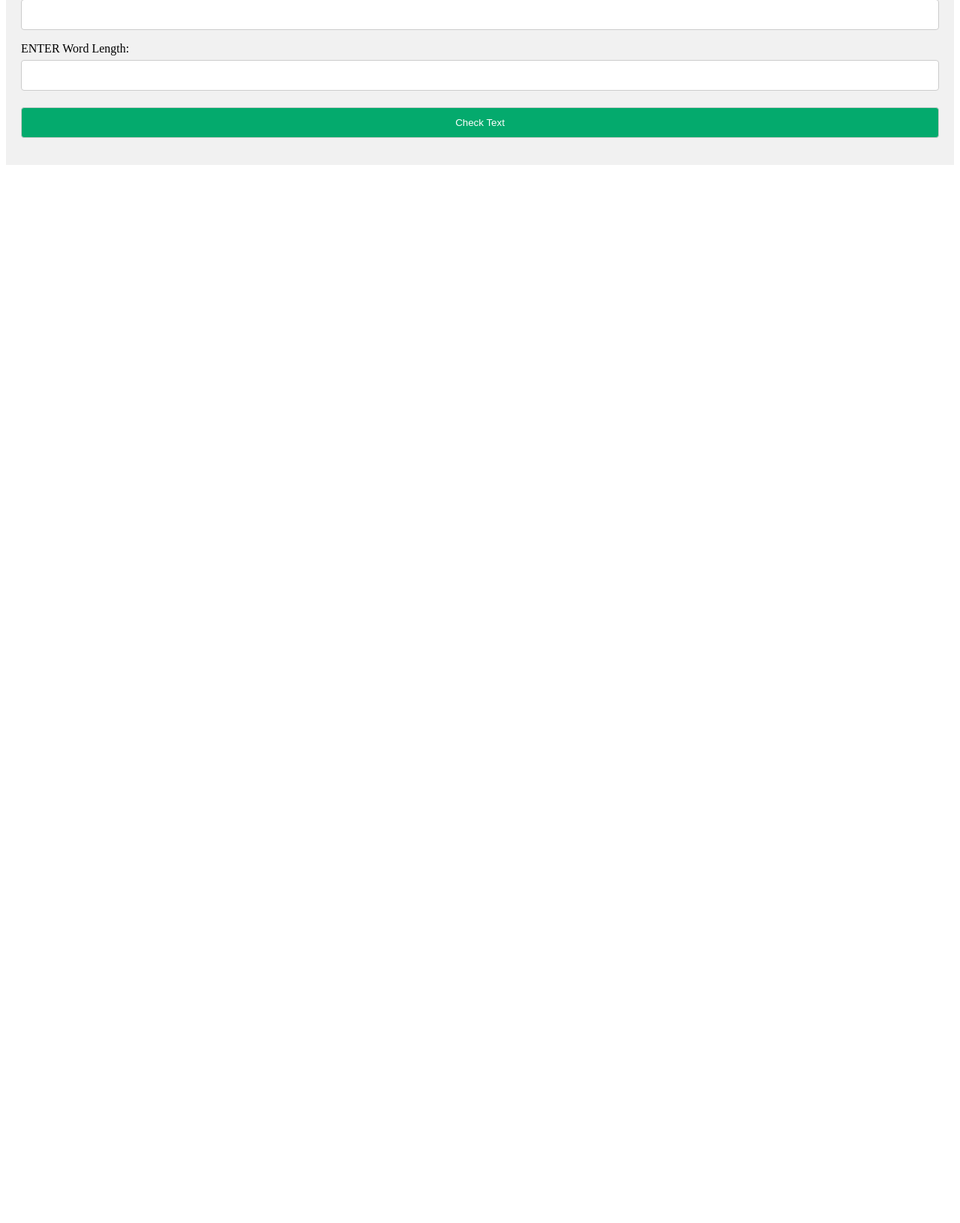
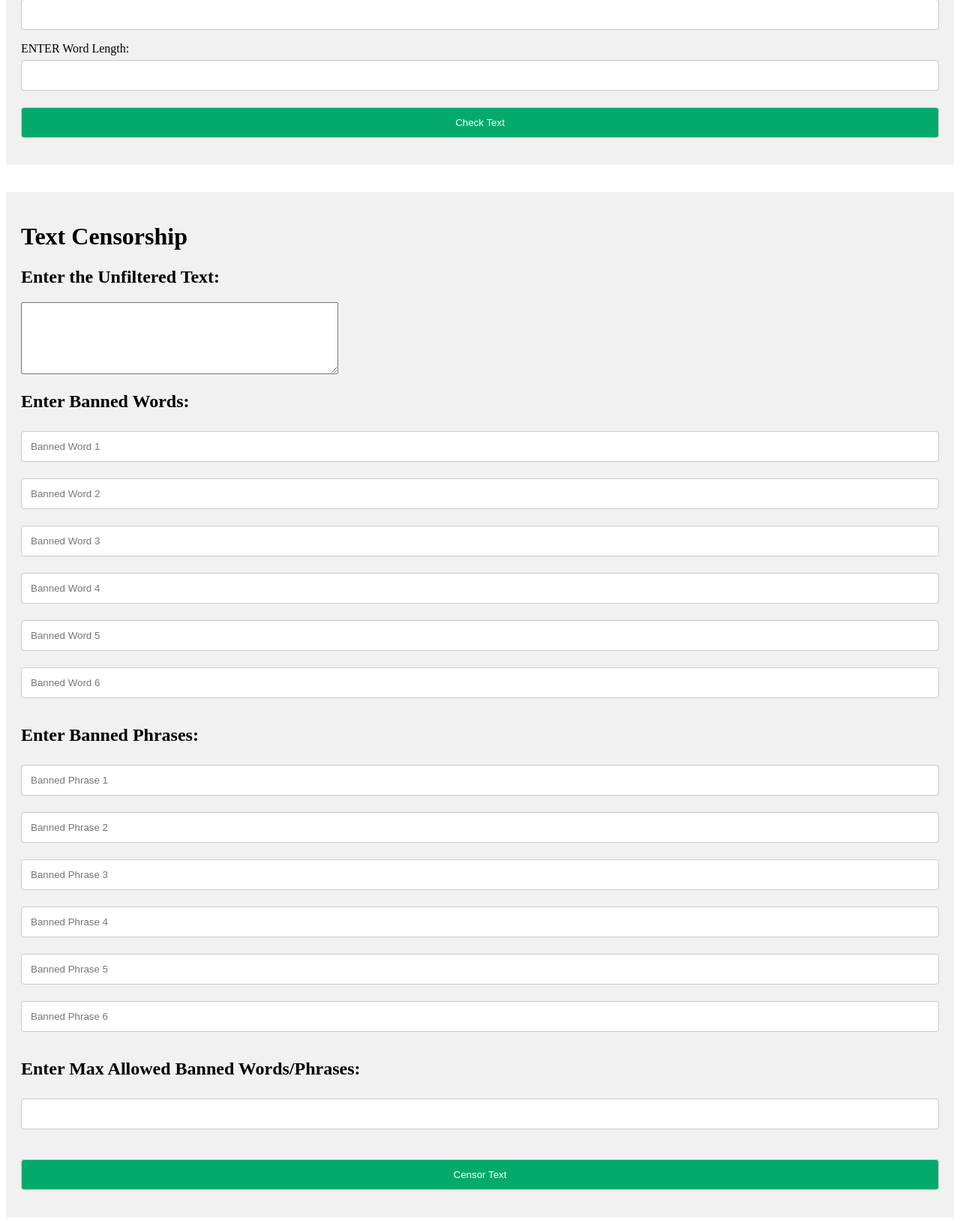
Before and after one commit to roopamrv/Quiz5, a Flask app: page / in a window 1280 px wide. Shown: the part 858-2489 px from the top of the page at 75% size. Before the commit the page ends 1078 px from the top, so only its background shows below. Run offline with Flask 3, Linux system fonts and the light colour scheme.

Commit message:
mycommit6

```diff
--- a/app.py
+++ b/app.py
@@ -1,7 +1,7 @@
 import os
-from flask import Flask, render_template,request
 import tkinter as tk
 from tkinter import messagebox
+from flask import Flask, render_template, request, redirect, url_for, flash
 
 app = Flask(__name__)
 
@@ -106,5 +106,38 @@ def validate_text():
         return render_template("text_validity.html" , msg = msg)
 
 
+
+@app.route('/censor', methods=["POST"])
+def censor():
+    text = request.form['text']
+    banned_words = request.form.getlist('banned_words')
+    banned_phrases = request.form.getlist('banned_phrases')
+    max_banned = int(request.form['max_banned'])
+
+    print(text, banned_words)
+
+    # Remove punctuation and convert to lowercase
+    text = ''.join(c for c in text if c.isalnum() or c.isspace())
+    text = text.lower()
+
+    # Remove banned words
+    for word in banned_words:
+        text = text.replace(word.lower(), '')
+
+    # Remove banned phrases
+    for phrase in banned_phrases:
+        text = text.replace(phrase.lower(), '')
+
+    # Count occurrences of banned words and phrases
+    banned_count = sum(text.count(word.lower()) for word in banned_words) + \
+                  sum(text.count(phrase.lower()) for phrase in banned_phrases)
+
+    if banned_count > max_banned:
+
+        return render_template('third.html')
+
+    return render_template('censored.html', censored_text=text)
+
+
 if __name__ == '__main__':
-    app.run(host="0.0.0.0", port=8767)
+    app.run()
--- a/templates/VF.html
+++ b/templates/VF.html
@@ -113,6 +113,41 @@ input[type=submit] {
 </form>
 <br>
 <br>
+<div class="container">
+<form>
+  <h1>Text Censorship</h1>
+
+  <h2>Enter the Unfiltered Text:</h2>
+  <form action="/censor" method="POST">
+      <textarea name="text" rows="6" cols="50" required></textarea>
+
+      <h2>Enter Banned Words:</h2>
+      <input type="text" name="banned_words" placeholder="Banned Word 1">
+      <input type="text" name="banned_words" placeholder="Banned Word 2">
+      <input type="text" name="banned_words" placeholder="Banned Word 3">
+      <input type="text" name="banned_words" placeholder="Banned Word 4">
+      <input type="text" name="banned_words" placeholder="Banned Word 5">
+      <input type="text" name="banned_words" placeholder="Banned Word 6">
+
+      <h2>Enter Banned Phrases:</h2>
+      <input type="text" name="banned_phrases" placeholder="Banned Phrase 1">
+      <input type="text" name="banned_phrases" placeholder="Banned Phrase 2">
+      <input type="text" name="banned_phrases" placeholder="Banned Phrase 3">
+      <input type="text" name="banned_phrases" placeholder="Banned Phrase 4">
+      <input type="text" name="banned_phrases" placeholder="Banned Phrase 5">
+      <input type="text" name="banned_phrases" placeholder="Banned Phrase 6">
+
+      <h2>Enter Max Allowed Banned Words/Phrases:</h2>
+      <input type="number" name="max_banned" required>
+
+      <br><br>
+      <input type="submit" value="Censor Text">
+  </form>
+
+
+
+</form>
+</div>
 <script>
 var myInput = document.getElementById("psw");
 var letter = document.getElementById("letter");
```
Also changed, not shown: templates/censored.html (added, +12 -0 lines), templates/third.html (added, +18 -0 lines), third.py (added, +40 -0 lines).
